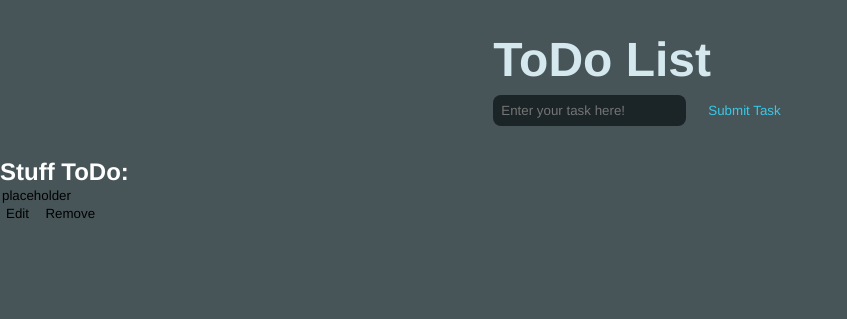
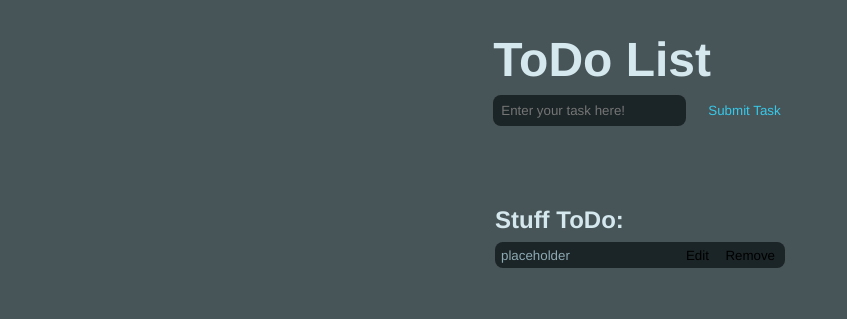
Before and after one commit to Maroosh-Gillani/ToDo-List, a plain HTML site: page index.html in a window 1280 px wide. Shown: the whole page, without its empty margins (0-847 px from the left). Drawn offline with Linux system fonts and the light colour scheme.

Commit message:
Update style.css
Minor additions to improve the submitted task visually.

```diff
--- a/style.css
+++ b/style.css
@@ -57,3 +57,36 @@ input, button {
    color: var(--teal);
    cursor: pointer;
 }
+
+#add-activity-submit:hover {
+   opacity: 0.5
+}
+
+main {
+   padding: 2rem 1rem;
+   max-width: 800px;
+   margin: 0 auto;
+}
+
+.todo-list {
+   padding: 1rem;
+}
+
+.todo-list h2 {
+   font-size: x-large;
+   color: var(--lightgray);
+}
+
+#tasks .task {
+   display: flex;
+   justify-content: space-between;
+   background-color: var(--darkergray);
+   padding: 0.25rem;
+   border-radius: 0.5rem;
+   margin-top: 0.5rem;
+   color: var(--gray);
+}
+
+#tasks .task .content .text {
+   color: var(--gray);
+}
```
